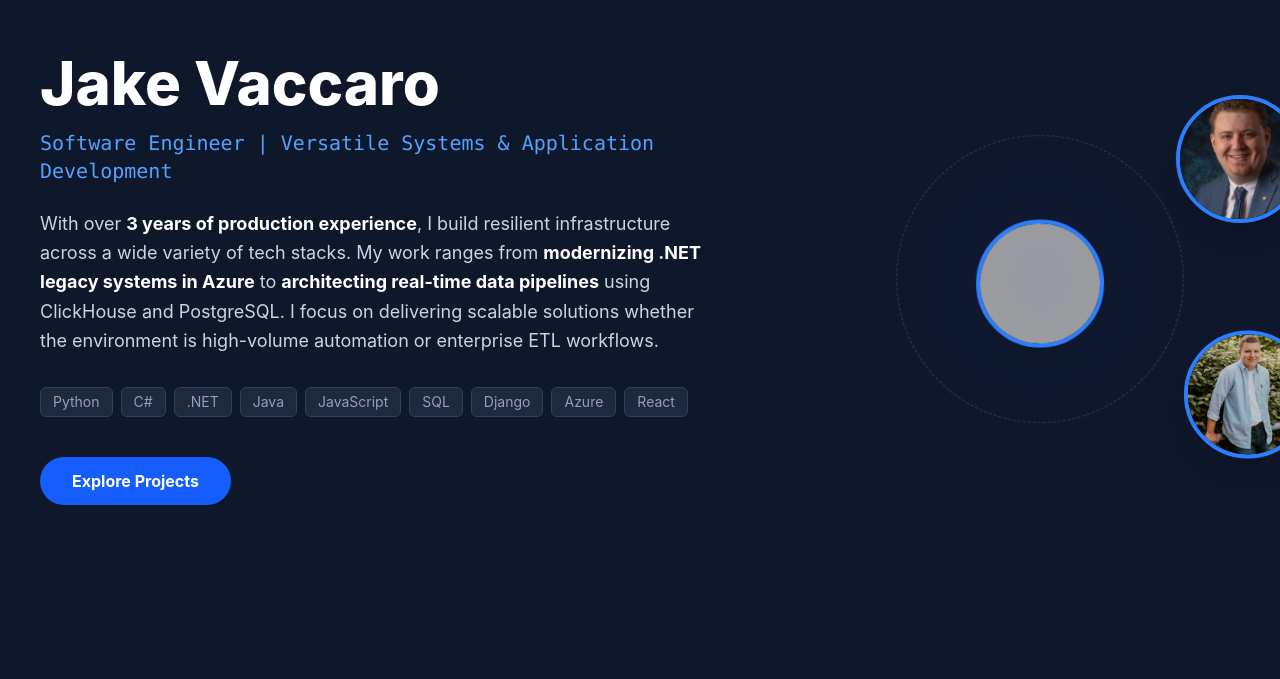
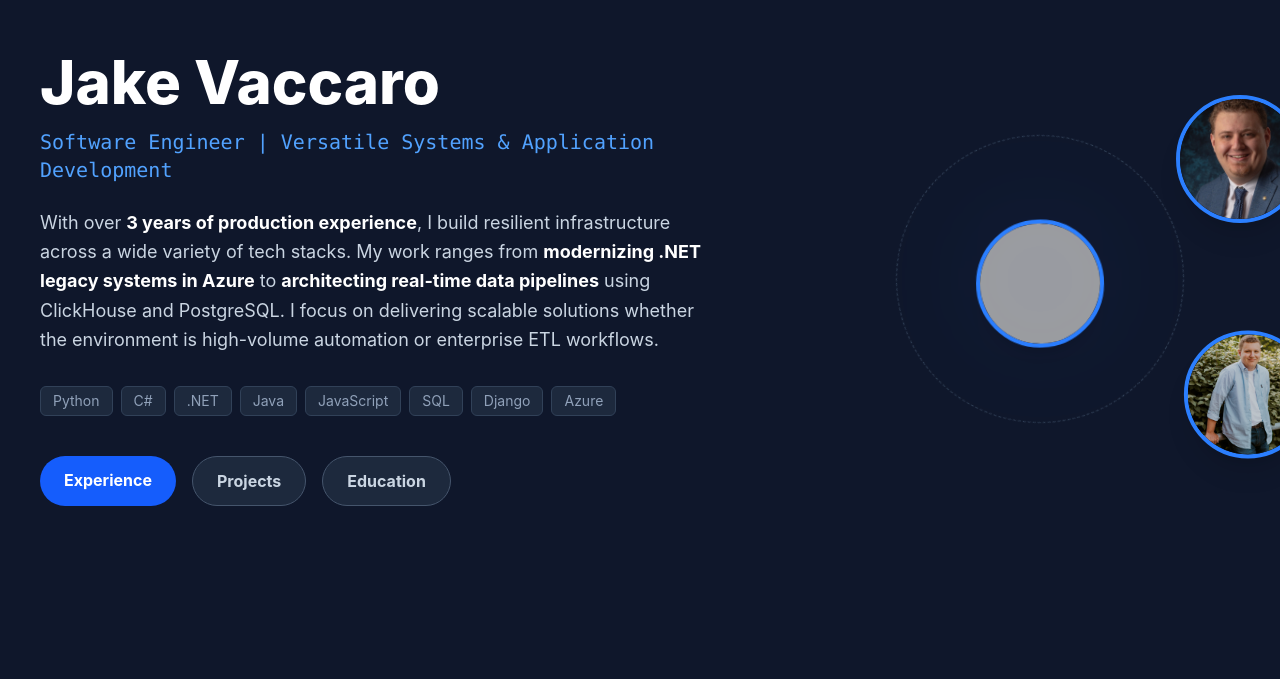
Before and after one commit to NaverJJV/naverjjv.github.io, a React (Vite) app: page / in a window 1280 px wide. Shown: the part 121-800 px from the top of the page. Built offline with nearby package versions, Linux system fonts and the light colour scheme; grey boxes are pictures that could not be loaded.

Commit message:
Fix link on hero section

```diff
--- a/src/components/Hero.jsx
+++ b/src/components/Hero.jsx
@@ -1,4 +1,4 @@
-import {motion} from "framer-motion";
+import { motion } from "framer-motion";
 
 const Hero = () => {
     const photos = [
@@ -8,39 +8,36 @@ const Hero = () => {
     ];
 
     return (
-        <section
-            className="relative w-full h-screen mx-auto flex flex-col md:flex-row items-center justify-between px-10 bg-slate-900 text-white overflow-hidden">
+        <section className="relative w-full h-screen mx-auto flex flex-col md:flex-row items-center justify-between px-10 bg-slate-900 text-white overflow-hidden">
 
             {/* Left Side: Content */}
             <div className="z-10 max-w-2xl">
                 <motion.h1
-                    initial={{opacity: 0, x: -50}}
-                    animate={{opacity: 1, x: 0}}
+                    initial={{ opacity: 0, x: -50 }}
+                    animate={{ opacity: 1, x: 0 }}
                     className="text-6xl font-extrabold"
                 >
                     Jake Vaccaro
                 </motion.h1>
 
                 <motion.p
-                    initial={{opacity: 0}}
-                    animate={{opacity: 1}}
-                    transition={{delay: 0.5}}
+                    initial={{ opacity: 0 }}
+                    animate={{ opacity: 1 }}
+                    transition={{ delay: 0.5 }}
                     className="mt-4 text-xl text-blue-400 font-mono"
                 >
                     Software Engineer | Versatile Systems & Application Development
                 </motion.p>
 
                 <motion.div
-                    initial={{opacity: 0}}
-                    animate={{opacity: 1}}
-                    transition={{delay: 1}}
+                    initial={{ opacity: 0 }}
+                    animate={{ opacity: 1 }}
+                    transition={{ delay: 1 }}
                     className="mt-6 text-lg leading-relaxed text-slate-300"
                 >
                     With over <strong className="text-white">3 years of production experience</strong>, I build
                     resilient infrastructure across a wide variety of tech stacks. My
-                    work ranges from <strong className="text-white">modernizing .NET legacy systems in
-                    Azure</strong> to <strong className="text-white">architecting real-time data
-                    pipelines</strong> using ClickHouse and
+                    work ranges from <strong className="text-white">modernizing .NET legacy systems in Azure</strong> to <strong className="text-white">architecting real-time data pipelines</strong> using ClickHouse and
                     PostgreSQL. I focus on delivering scalable solutions
                     whether the environment is high-volume automation or enterprise ETL
                     workflows.
@@ -48,59 +45,77 @@ const Hero = () => {
 
                 {/* Breadth of Stack Tags */}
                 <motion.div
-                    initial={{opacity: 0}}
-                    animate={{opacity: 1}}
-                    transition={{delay: 1.2}}
+                    initial={{ opacity: 0 }}
+                    animate={{ opacity: 1 }}
+                    transition={{ delay: 1.2 }}
                     className="mt-8 flex flex-wrap gap-2"
                 >
-                    {["Python", "C#", ".NET", "Java", "JavaScript", "SQL", "Django", "Azure", "React"].map((tech) => (
-                        <span key={tech}
-                              className="px-3 py-1 bg-slate-800 border border-slate-700 rounded-md text-sm text-slate-400">
+                    {["Python", "C#", ".NET", "Java", "JavaScript", "SQL", "Django", "Azure"].map((tech) => (
+                        <span key={tech} className="px-3 py-1 bg-slate-800 border border-slate-700 rounded-md text-sm text-slate-400">
               {tech}
             </span>
                     ))}
                 </motion.div>
 
-                <motion.button
-                    whileHover={{scale: 1.05}}
-                    whileTap={{scale: 0.95}}
-                    className="mt-10 px-8 py-3 bg-blue-600 hover:bg-blue-500 rounded-full font-bold transition-colors"
+                {/* Navigation Links */}
+                <motion.div
+                    initial={{ opacity: 0 }}
+                    animate={{ opacity: 1 }}
+                    transition={{ delay: 1.4 }}
+                    className="mt-10 flex flex-wrap gap-4"
                 >
-                    Explore Projects
-                </motion.button>
+                    <motion.a
+                        href="#experience"
+                        whileHover={{ scale: 1.05 }}
+                        whileTap={{ scale: 0.95 }}
+                        className="px-6 py-3 bg-blue-600 hover:bg-blue-500 rounded-full font-bold transition-colors inline-block"
+                    >
+                        Experience
+                    </motion.a>
+                    <motion.a
+                        href="#projects"
+                        whileHover={{ scale: 1.05 }}
+                        whileTap={{ scale: 0.95 }}
+                        className="px-6 py-3 bg-slate-800 hover:bg-slate-700 border border-slate-600 rounded-full font-bold transition-colors inline-block text-slate-300"
+                    >
+                        Projects
+                    </motion.a>
+                    <motion.a
+                        href="#education"
+                        whileHover={{ scale: 1.05 }}
+                        whileTap={{ scale: 0.95 }}
+                        className="px-6 py-3 bg-slate-800 hover:bg-slate-700 border border-slate-600 rounded-full font-bold transition-colors inline-block text-slate-300"
+                    >
+                        Education
+                    </motion.a>
+                </motion.div>
             </div>
 
             {/* Right Side: Orbital Photo Animation */}
             <div className="relative w-[400px] h-[400px] flex items-center justify-center">
-                {/* The dashed orbit ring */}
-                <div
-                    className="absolute w-72 h-72 border border-slate-700 rounded-full border-dashed animate-[spin_20s_linear_infinite]"/>
+                <div className="absolute w-72 h-72 border border-slate-700 rounded-full border-dashed animate-[spin_20s_linear_infinite]" />
 
-                {/* The orbiting images */}
                 {photos.map((src, index) => {
-                    // Calculate 120-degree spacing for 3 images (360 / 3)
                     const startAngle = index * 120;
-
                     return (
                         <motion.div
                             key={index}
                             className="absolute w-32 h-32"
-                            initial={{rotate: startAngle}}
-                            animate={{rotate: startAngle + 360}}
+                            initial={{ rotate: startAngle }}
+                            animate={{ rotate: startAngle + 360 }}
                             transition={{
                                 duration: 20,
                                 repeat: Infinity,
                                 ease: "linear",
                             }}
-                            style={{originX: "200px", originY: "50%"}} // Offset rotation center
+                            style={{ originX: "200px", originY: "50%" }}
                         >
-                            {/* Counter-rotation to keep the image upright */}
                             <motion.img
                                 src={src}
                                 alt={`Jacob Vaccaro ${index + 1}`}
                                 className="w-full h-full object-cover rounded-full border-4 border-blue-500 shadow-xl"
-                                initial={{rotate: -startAngle}}
-                                animate={{rotate: -(startAngle + 360)}}
+                                initial={{ rotate: -startAngle }}
+                                animate={{ rotate: -(startAngle + 360) }}
                                 transition={{
                                     duration: 20,
                                     repeat: Infinity,
@@ -111,8 +126,7 @@ const Hero = () => {
                     );
                 })}
 
-                {/* Center Focal Point */}
-                <div className="w-24 h-24 bg-blue-600/20 blur-3xl rounded-full animate-pulse"/>
+                <div className="w-24 h-24 bg-blue-600/20 blur-3xl rounded-full animate-pulse" />
             </div>
 
         </section>
```
